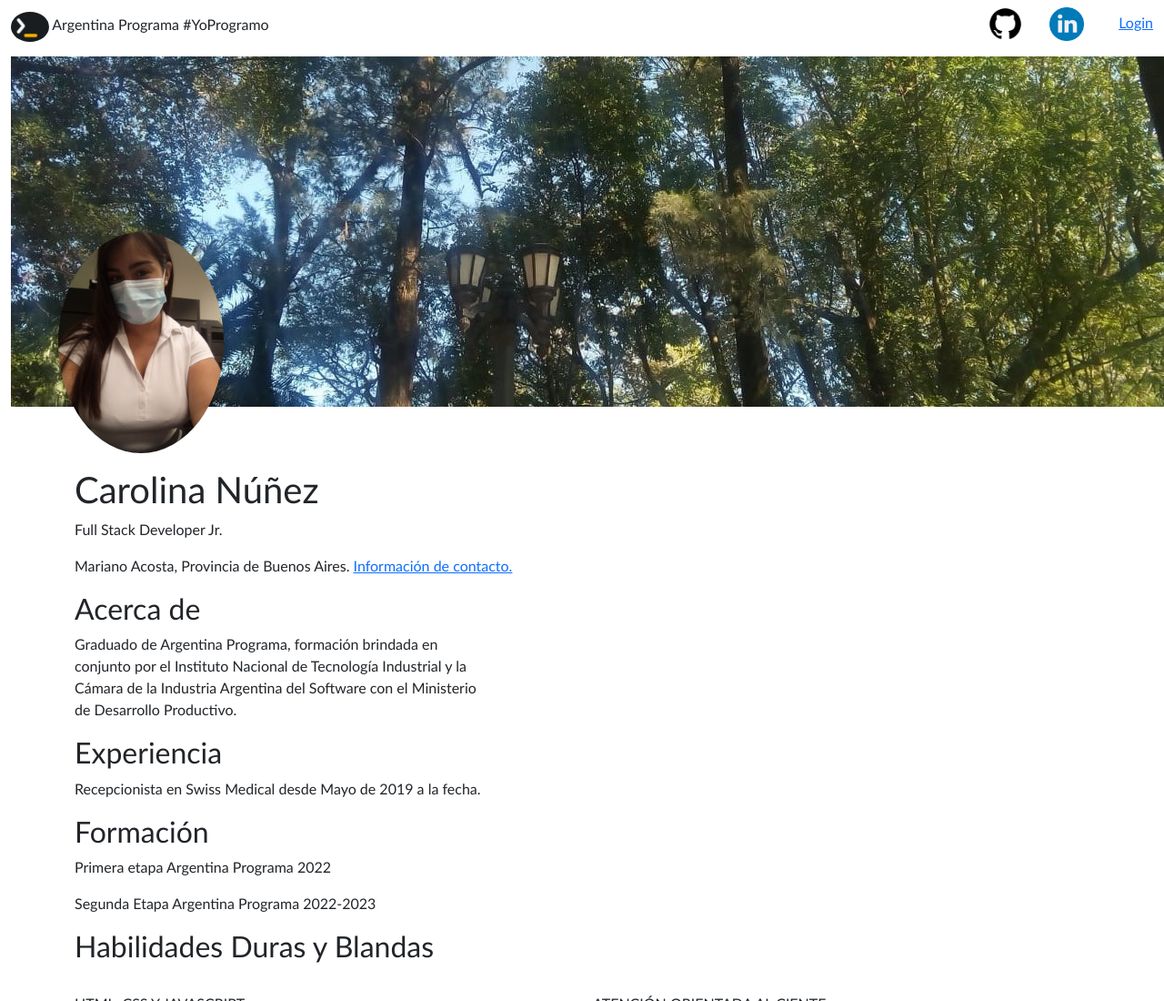
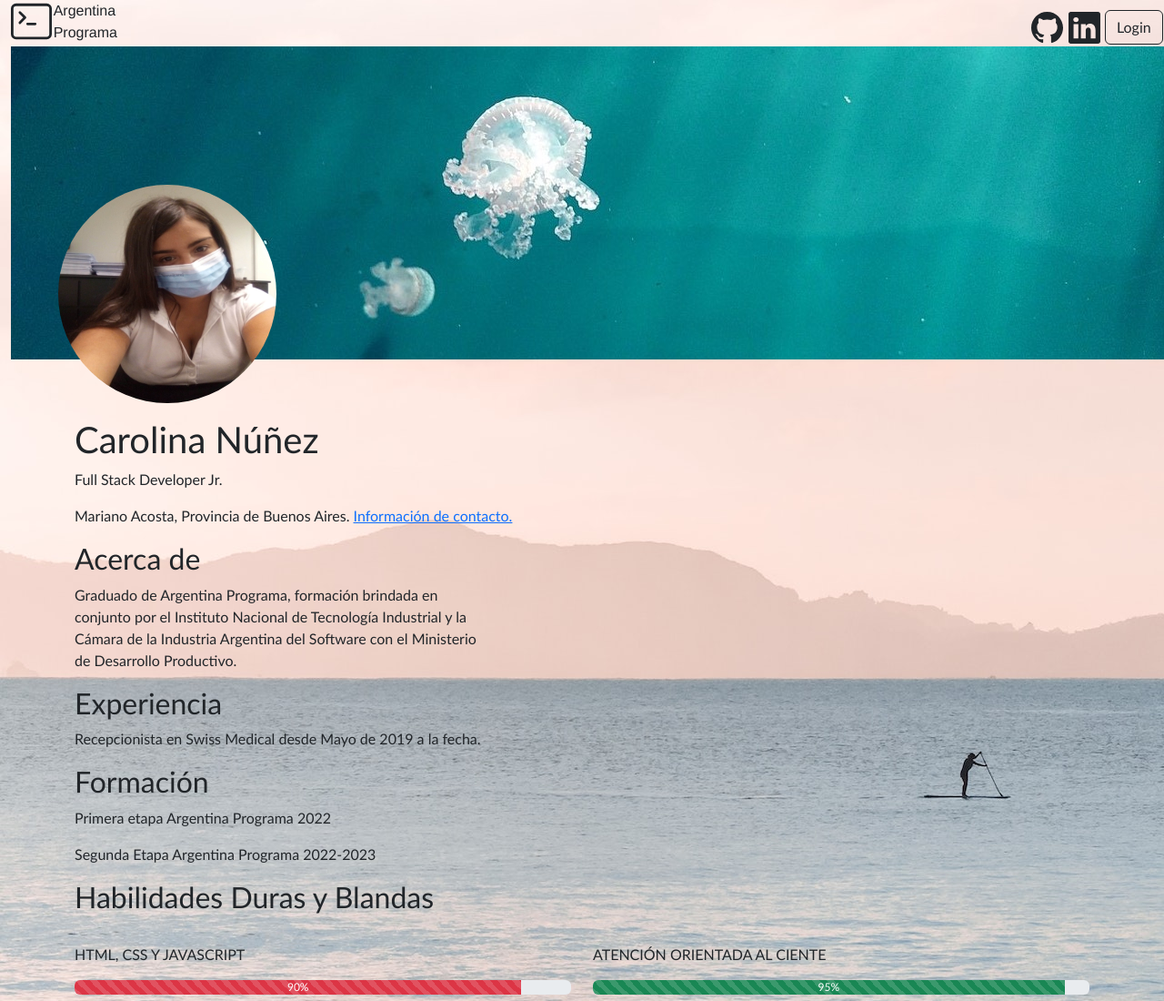
Before and after one commit to CarolinaNu/Portfolio-Front-End, a plain HTML site: page index.html in a window 1280 px wide. Shown: the top 1100 px of the page at 91% size. Drawn offline with nearby package versions, Linux system fonts and the light colour scheme.

Commit message:
background.iconos.botonlogin

```diff
--- a/index.html
+++ b/index.html
@@ -13,12 +13,28 @@
 
     <div class="container-fluid">
         <div class="row">
-            <div class="col-10" style="padding-top: 1%;"><p> <img src="icons/argprog2.PNG" alt="Logo de Argentina Programa" style="border-radius: 100%;" height="4%"; width="4%"> Argentina Programa #YoProgramo</p></div>
-            <div class="col-2">
-                <ul class="list-group list-group-horizontal" style="list-style-type: none; align-items: baseline;">
-                <li><img src="icons/Github_icon-icons.com_49946.png" alt="Icono de Github" height="80%"; width="70%";></li>
-                <li><img src="icons/linkedin.png" alt="Icono de Linkedin" height="70%"; width="50%";></li>
-                <li><a href="login.html"> Login </a></li>
+            <div class="col-1">
+                <ul class="list-group list-group-horizontal" style="list-style-type: none;">
+                    <li style="padding-right: 2%; padding-top: 1%;"><svg xmlns="http://www.w3.org/2000/svg" width="45" height="45" fill="currentColor" class="bi bi-terminal" viewBox="0 0 16 16">
+                <path d="M6 9a.5.5 0 0 1 .5-.5h3a.5.5 0 0 1 0 1h-3A.5.5 0 0 1 6 9zM3.854 4.146a.5.5 0 1 0-.708.708L4.793 6.5 3.146 8.146a.5.5 0 1 0 .708.708l2-2a.5.5 0 0 0 0-.708l-2-2z"/>
+                <path d="M2 1a2 2 0 0 0-2 2v10a2 2 0 0 0 2 2h12a2 2 0 0 0 2-2V3a2 2 0 0 0-2-2H2zm12 1a1 1 0 0 1 1 1v10a1 1 0 0 1-1 1H2a1 1 0 0 1-1-1V3a1 1 0 0 1 1-1h12z"/></svg>
+                    </li>
+                    <li>
+                    <p style="font-family: 'Franklin Gothic Medium', 'Arial Narrow', Arial, sans-serif; font-size: medium;">Argentina Programa</p>
+                    </li>
+                </ul>
+            </div>
+            <div class="col-11">
+                <ul class="list-group list-group-horizontal" style="list-style-type: none; align-items: baseline; float: right; padding-top: 1%;">
+                <li style="padding-right: 4%;"><svg xmlns="http://www.w3.org/2000/svg" width="35" height="35" fill="currentColor" class="bi bi-github" viewBox="0 0 16 16">
+                    <path d="M8 0C3.58 0 0 3.58 0 8c0 3.54 2.29 6.53 5.47 7.59.4.07.55-.17.55-.38 0-.19-.01-.82-.01-1.49-2.01.37-2.53-.49-2.69-.94-.09-.23-.48-.94-.82-1.13-.28-.15-.68-.52-.01-.53.63-.01 1.08.58 1.23.82.72 1.21 1.87.87 2.33.66.07-.52.28-.87.51-1.07-1.78-.2-3.64-.89-3.64-3.95 0-.87.31-1.59.82-2.15-.08-.2-.36-1.02.08-2.12 0 0 .67-.21 2.2.82.64-.18 1.32-.27 2-.27.68 0 1.36.09 2 .27 1.53-1.04 2.2-.82 2.2-.82.44 1.1.16 1.92.08 2.12.51.56.82 1.27.82 2.15 0 3.07-1.87 3.75-3.65 3.95.29.25.54.73.54 1.48 0 1.07-.01 1.93-.01 2.2 0 .21.15.46.55.38A8.012 8.012 0 0 0 16 8c0-4.42-3.58-8-8-8z"/>
+                  </svg>
+                </li>
+                <li style="padding-right: 4%;"><svg xmlns="http://www.w3.org/2000/svg" width="35" height="35" fill="currentColor" class="bi bi-linkedin" viewBox="0 0 16 16">
+                    <path d="M0 1.146C0 .513.526 0 1.175 0h13.65C15.474 0 16 .513 16 1.146v13.708c0 .633-.526 1.146-1.175 1.146H1.175C.526 16 0 15.487 0 14.854V1.146zm4.943 12.248V6.169H2.542v7.225h2.401zm-1.2-8.212c.837 0 1.358-.554 1.358-1.248-.015-.709-.52-1.248-1.342-1.248-.822 0-1.359.54-1.359 1.248 0 .694.521 1.248 1.327 1.248h.016zm4.908 8.212V9.359c0-.216.016-.432.08-.586.173-.431.568-.878 1.232-.878.869 0 1.216.662 1.216 1.634v3.865h2.401V9.25c0-2.22-1.184-3.252-2.764-3.252-1.274 0-1.845.7-2.165 1.193v.025h-.016a5.54 5.54 0 0 1 .016-.025V6.169h-2.4c.03.678 0 7.225 0 7.225h2.4z"/>
+                  </svg>
+                </li>
+                <li><a href="login.html"<button type="button" class="btn btn-outline-dark">Login</button></li></a>
                 </ul>
             </div>
         </div>
@@ -26,12 +42,12 @@
 
     <div class="container-fluid">
         <div class="row">
-            <div class="col-12"><img src="img/banner.arboles2.jpeg" alt= "Banner"></div>
+            <div class="col-12"><img src="img/nuevo.banner.medusas.jpg" alt= "Banner" style="margin-top: -1%;"></div>
         </div>
     </div>
 
     <p style="margin-top: -15%; margin-left: 5%;">
-        <img src="img/1.jpg" alt="Foto de Carolina" width="15%"; height="15%" class="redondear";>
+        <img src="img/SECRETARIA.jpeg" class="rounded-circle" alt="Imagen de Carolina" style="height: 15em; width: 15em;">
     </p>
 
     <div class="container">
--- a/styles.css
+++ b/styles.css
@@ -1,2 +1,4 @@
-body {font-family:'Trebuchet MS', 'Lucida Sans Unicode', 'Lucida Grande', 'Lucida Sans', Arial, sans-serif;}
-.redondear{border-radius: 150%;}
+body {
+font-family:'Trebuchet MS', 'Lucida Sans Unicode', 'Lucida Grande', 'Lucida Sans', Arial, sans-serif;
+background-image: url("img/otro.mar.jpg");
+}
```
Also changed, not shown: login.html (+2 -1 lines), icons/Github_icon-icons.com_49946.png (deleted), icons/argprog2.PNG (deleted), icons/linkedin.png (deleted), img/1.jpg (deleted), img/2.jpg (deleted), img/3.jpeg (deleted), img/banner.arboles.jpeg (deleted), img/banner.arboles2.jpeg (deleted), img/carolina.jpg (deleted), img/nuevo-banner.PNG (deleted), img/nuevo.banner.medusas.jpg (added), img/otro.mar.jpg (added), img/piedras.jpg (deleted).
